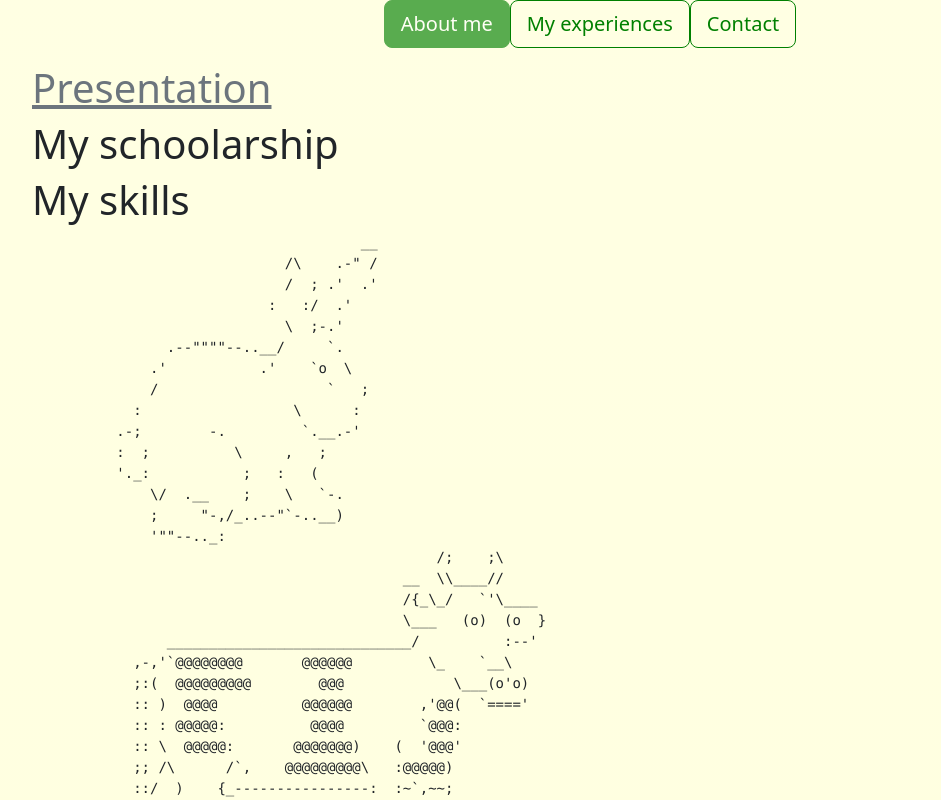
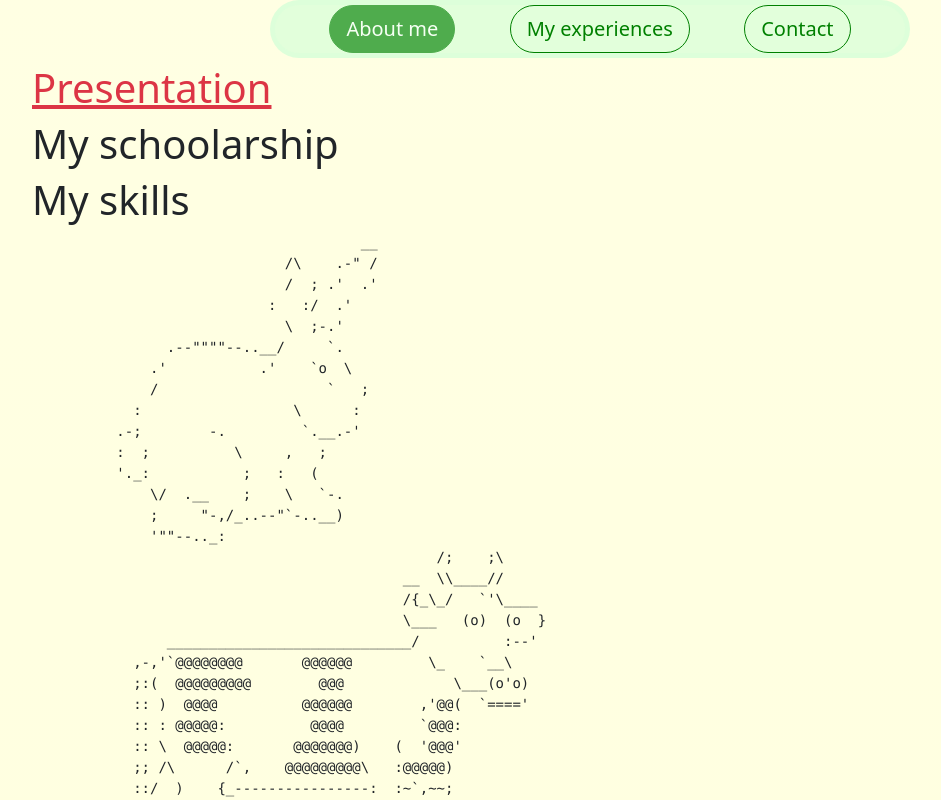
Before and after one commit to Alexoucheu/cv_bootstrap, a website built with Vite: page site/src/index.html in a window 1280 px wide. Shown: the top 800 px of the page, without its empty margins (50-991 px from the left). Built offline with nearby package versions, Linux system fonts and the light colour scheme.

Commit message:
Finitions du header

```diff
--- a/site/src/index.html
+++ b/site/src/index.html
@@ -13,19 +13,19 @@
 </head>
 
 <body class="bg-perso bg-gradient">
+
   <header>
-    <nav class="p-4 m-4 bg-primary bg-opacity-25">
-      <div class="btn-group-lg fixed-top d-flex justify-content-center gap-4">
-        <a href="#" role="button" class="btn btn-primary disabled"  aria-current="page">About me</a>
-        <a href="/pages/experiences_interests.html" role="button" class="btn btn-outline-primary">My experiences</a>
-        <a href="/pages/contact.html" role="button" class="btn btn-outline-primary">Contact</a>
-      </div>
-    </nav>
+    <div class="btn-group-lg fixed-top d-flex bg-secondary bg-opacity-75 justify-content-evenly border border-5 border-secondary border-opacity-50 rounded-pill w-auto start-50 translate-middle-x">
+      <a href="#" role="button" class="btn btn-primary rounded-pill disabled"  aria-current="page">About me</a>
+      <a href="/pages/experiences_interests.html" role="button" class="btn btn-outline-primary rounded-pill">My experiences</a>
+      <a href="/pages/contact.html" role="button" class="btn btn-outline-primary rounded-pill">Contact</a>
+    </div>
   </header>
+
 
   <main class="mt-6 container-sm">
 
-    <h1 class="text-secondary text-decoration-underline">Presentation</h1>
+    <h1 class="text-danger text-decoration-underline">Presentation</h1>
     <h1>My schoolarship</h1>
     <h1>My skills</h1>
 
@@ -95,7 +95,7 @@
   </main>
 
   <footer>
-    <nav class="navbar bg-success-subtle sticky-botoom border-top border-white border-2">
+    <nav class="navbar bg-secondary sticky-botoom border-top border-white border-2">
       <div class="container-fluid">
         <span class="navbar-text">2026 Copyleft Gaildrat Alexis</span>
 
@@ -119,6 +119,7 @@
       </div>
     </nav>
   </footer>
+
 </body>
 
 </html>
--- a/site/src/scss/styles.scss
+++ b/site/src/scss/styles.scss
@@ -1,6 +1,10 @@
 $primary: green;
 
+$secondary: rgb(217, 255, 217);
+
 .bg-perso {  background-color: rgb(255, 255, 222);   }
+
+.border-perso {  border-color: rgb(255, 255, 222);   }
 
 $spacers: (
    6: 4rem,
```
